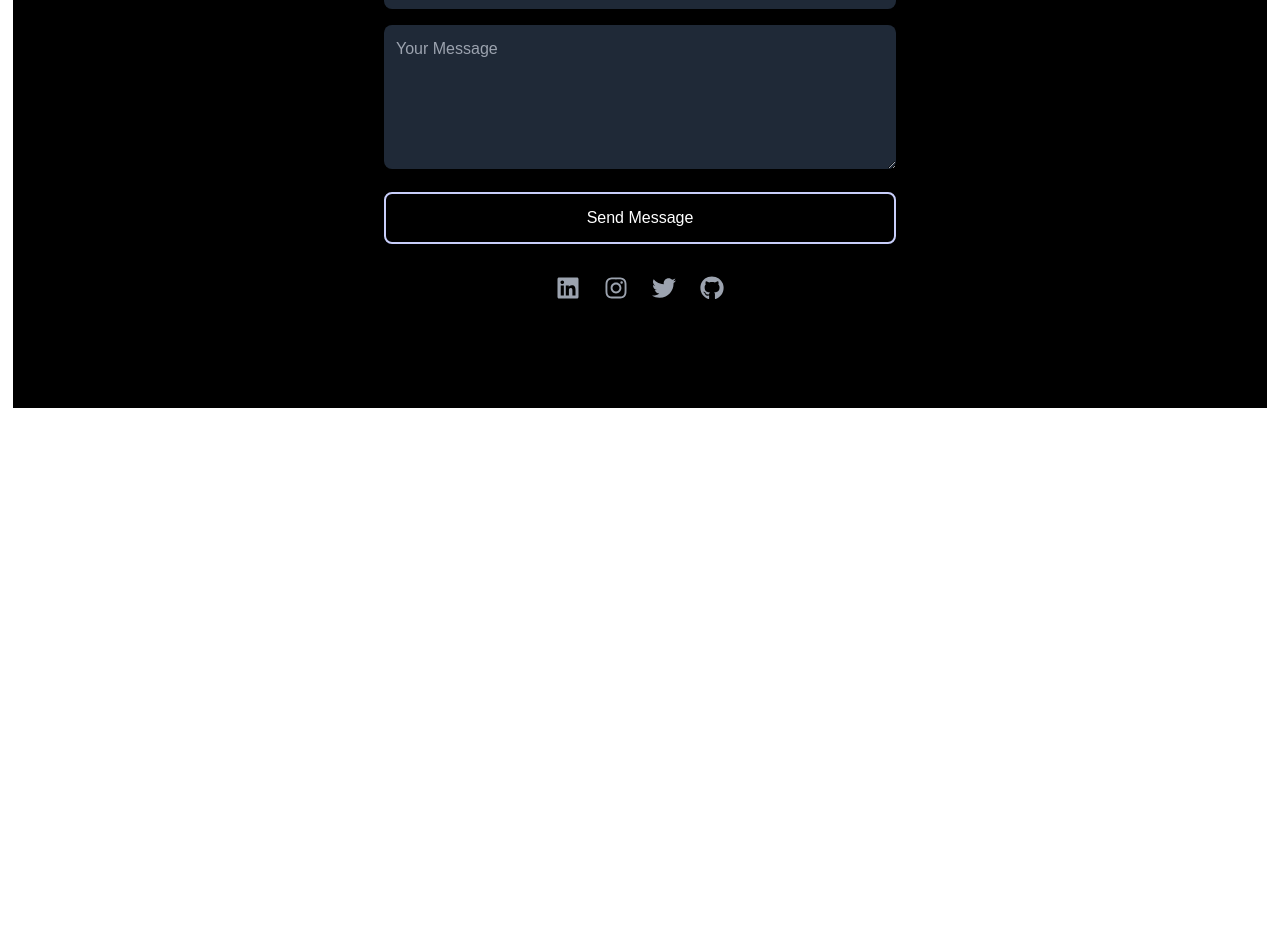
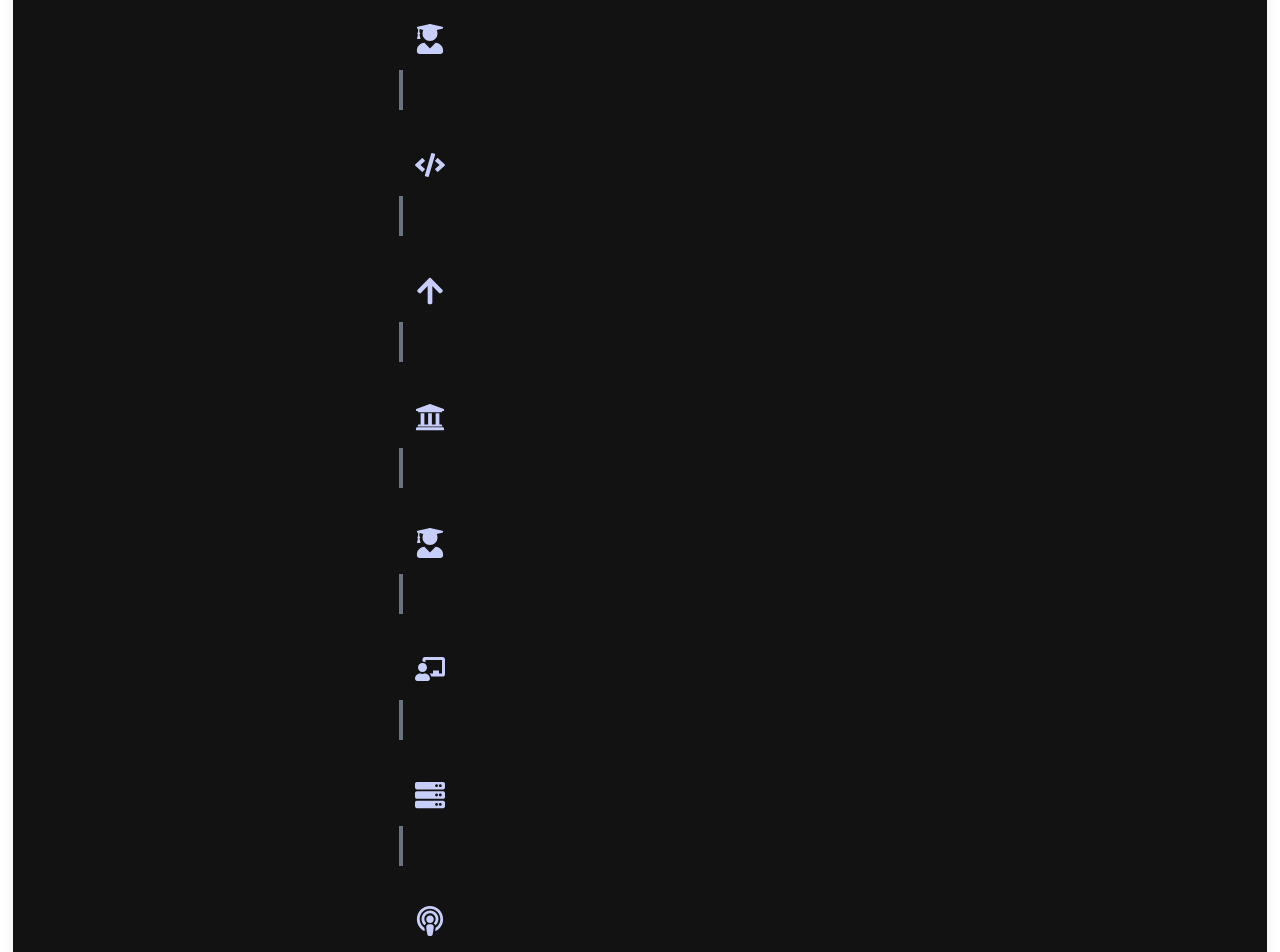
Before and after one commit to shreyasrkarthik/portfolio, a Next.js app: page /about in a window 1280 px wide. Shown: the part 480-1432 px from the top of the page. Before the commit the page ends 901 px from the top, so only its background shows below. Built offline with nearby package versions, Linux system fonts and the light colour scheme.

Commit message:
Added animated timeline of my career

```diff
--- a/app/about/page.js
+++ b/app/about/page.js
@@ -1,9 +1,12 @@
-import ContactForm from "../components/ContactForm"
+import React from "react";
+import AboutTimeline from "../components/AboutTimeline";
 
-export default function Contact() {
+const AboutPage = () => {
   return (
-    <main className="w-full min-h-screen overflow-x-hidden">
-      <ContactForm/>
+    <main className="min-h-screen bg-black text-white">
+      <AboutTimeline />
     </main>
   );
-}
+};
+
+export default AboutPage;
--- /dev/null
+++ b/app/components/AboutTimeline.js
@@ -0,0 +1,79 @@
+"use client";
+
+import React, { useState, useEffect, useRef } from "react";
+import { FaGraduationCap, FaCode, FaUserGraduate, FaUniversity, FaChalkboardTeacher, FaArrowUp, FaServer, FaPodcast } from "react-icons/fa";
+
+const timelineData = [
+    { icon: <FaGraduationCap size={30} />, title: "Undergrad (2013-2017)", description: "Completed B.E. in Computer Science at PESIT, Bangalore, India." },
+    { icon: <FaUserGraduate size={30} />, title: "Internship at Quicken (2016)", description: "Worked as a software engineering intern, gaining hands-on experience in development." },
+    { icon: <FaUserGraduate size={30} />, title: "Internship at Juniper Networks (2017)", description: "Contributed to networking solutions as an intern." },
+    { icon: <FaCode size={30} />, title: "First Job - Ittiam Systems (2017-2019)", description: "Worked as a Software Engineer focusing on multimedia solutions." },
+    { icon: <FaArrowUp size={30} />, title: "Vymo (2019-2021)", description: "Joined Vymo as a Software Engineer, specializing in backend services." },
+    { icon: <FaUniversity size={30} />, title: "Grad Degree - Northeastern (2021-2023)", description: "Pursued an MS in Software Engineering at Northeastern University, Boston." },
+    { icon: <FaUserGraduate size={30} />, title: "Internship at PayPal (2022)", description: "Worked as a Software Engineering Intern in PayPal's Core Payments team." },
+    { icon: <FaChalkboardTeacher size={30} />, title: "Teaching Assistant (2022)", description: "Served as a TA at Northeastern University, assisting students in coursework." },
+    { icon: <FaServer size={30} />, title: "PayPal - Senior Software Engineer (2023-Present)", description: "Joined PayPal as a Senior Software Engineer in the Developer Productivity team." },
+    { icon: <FaPodcast size={30} />, title: "YouTube & Podcasts (2024)", description: "Started a YouTube channel and podcast discussing tech & career growth." }
+];
+
+const AboutTimeline = () => {
+    const [selectedIndex, setSelectedIndex] = useState(0);
+    const [isUserInteracting, setIsUserInteracting] = useState(false);
+    const itemRefs = useRef([]);
+
+    useEffect(() => {
+        if (isUserInteracting) return; // Stop animation when user interacts
+
+        const interval = setInterval(() => {
+            setSelectedIndex((prevIndex) => {
+                if (prevIndex + 1 === timelineData.length) {
+                    clearInterval(interval);
+                    return prevIndex;
+                }
+                return prevIndex + 1;
+            });
+        }, 3000);
+
+        return () => clearInterval(interval);
+    }, [isUserInteracting]);
+
+    useEffect(() => {
+        if (itemRefs.current[selectedIndex]) {
+            itemRefs.current[selectedIndex].scrollIntoView({ behavior: "smooth", block: "center" });
+        }
+    }, [selectedIndex]);
+
+    const handleClick = (index) => {
+        setSelectedIndex(index);
+        setIsUserInteracting(true); // Stops animation
+    };
+
+    return (
+        <div className="flex flex-col mt-10 bg-[#121212] p-6 rounded-lg shadow-lg bg-gradient-to-r from-white-100 via-white-800 to-white-100">
+            <h1 className="text-6xl font-bold mb-6 text-[#c8cefa]">Shreyas' Timeline</h1>
+            <div className="relative flex flex-col ml-[30%]">
+                {timelineData.map((item, index) => (
+                    <div key={index} ref={(el) => (itemRefs.current[index] = el)} className="relative flex flex-col mb-6">
+                        <div
+                            className={`p-4 rounded-full cursor-pointer transition-all duration-300 ${selectedIndex === index ? 'text-[#eef0ff] scale-110' : 'text-[#c8cefa]'}`}
+                            onClick={() => handleClick(index)}
+                        >
+                            {item.icon}
+                        </div>
+                        {selectedIndex === index && (
+                            <div className="absolute left-16 bg-[#c8cefa] p-3 rounded-lg shadow-lg w-full max-w-3xl">
+                                <h3 className="text-lg font-semibold text-black">{item.title}</h3>
+                                <p className="text-sm text-gray-700">{item.description}</p>
+                            </div>
+                        )}
+                        {index < timelineData.length - 1 && (
+                            <div className="h-10 w-1 bg-gray-500 border-dotted"></div>
+                        )}
+                    </div>
+                ))}
+            </div>
+        </div>
+    );
+};
+
+export default AboutTimeline;
```
